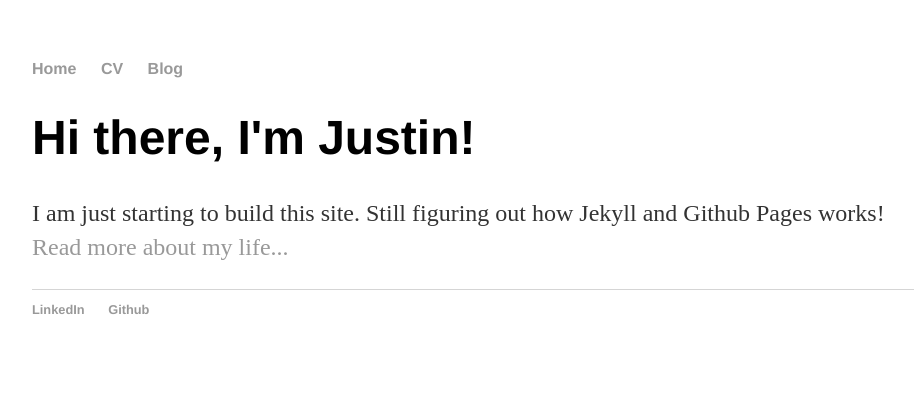
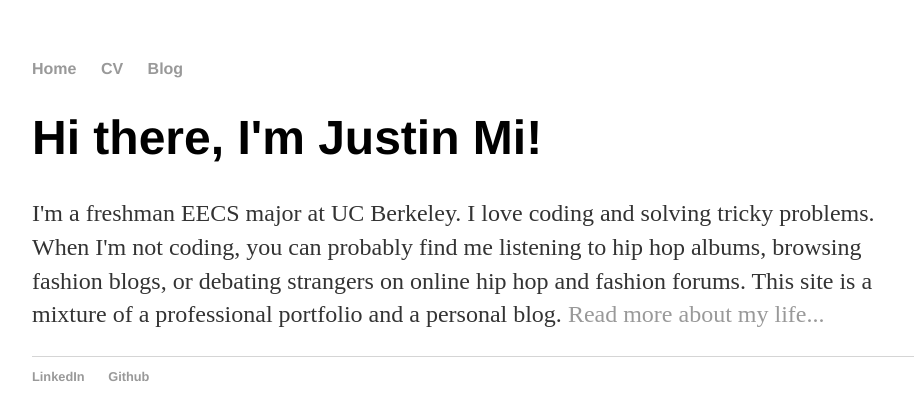
Before and after one commit to JustinMi/JustinMi.github.io, a Jekyll site: the page built from index.html, in a window 1280 px wide. Shown: the top 420 px of the page, without its empty margins (160-1074 px from the left). Built offline with Jekyll 4.4.1, drawn with Linux system fonts in a browser that asks for light colours.

Commit message:
made changes to blog and homepage"

```diff
--- a/about/index.html
+++ b/about/index.html
@@ -2,8 +2,7 @@
 layout: default
 title: About me
 ---
-
 <div class="blurb">
     <h1>{{ page.title }}</h1>
-    <p> I am a freshman EECS major at UC Berkeley. </p>
+    <p> I'm a freshman EECS major at UC Berkeley. </p>
 </div><!-- /.blurb -->
--- a/blog/index.html
+++ b/blog/index.html
@@ -2,7 +2,10 @@
 layout: default
 title: Justin Mi's  Blog
 ---
-	<h1>{{ page.title }}</h1>
+	<h1>My Blog</h1>
+  <div class="blurb">
+    <p> This is a repository for various musings and thoughts I have about college, coding, music, and culture.  </p>
+  </div>
 	<ul class="posts">
 
 	  {% for post in site.posts %}
--- a/index.html
+++ b/index.html
@@ -1,8 +1,8 @@
 ---
 layout: default
-title: Justin's Blog
+title: Home
 ---
 <div class="blurb">
-    <h1>Hi there, I'm Justin!</h1>
-    <p>I am just starting to build this site. Still figuring out how Jekyll and Github Pages works! <a href="/about">Read more about my life...</a></p>
+    <h1>Hi there, I'm Justin Mi!</h1>
+    <p> I'm a freshman EECS major at UC Berkeley. I love coding and solving tricky problems. When I'm not coding, you can probably find me listening to hip hop albums, browsing fashion blogs, or debating strangers on online hip hop and fashion forums. This site is a mixture of a professional portfolio and a personal blog. <a href="/about">Read more about my life...</a></p>
 </div><!-- /.blurb -->
```
Also changed, not shown: _posts/2017-03-15-first-blog-post.md (+1 -1 lines).
